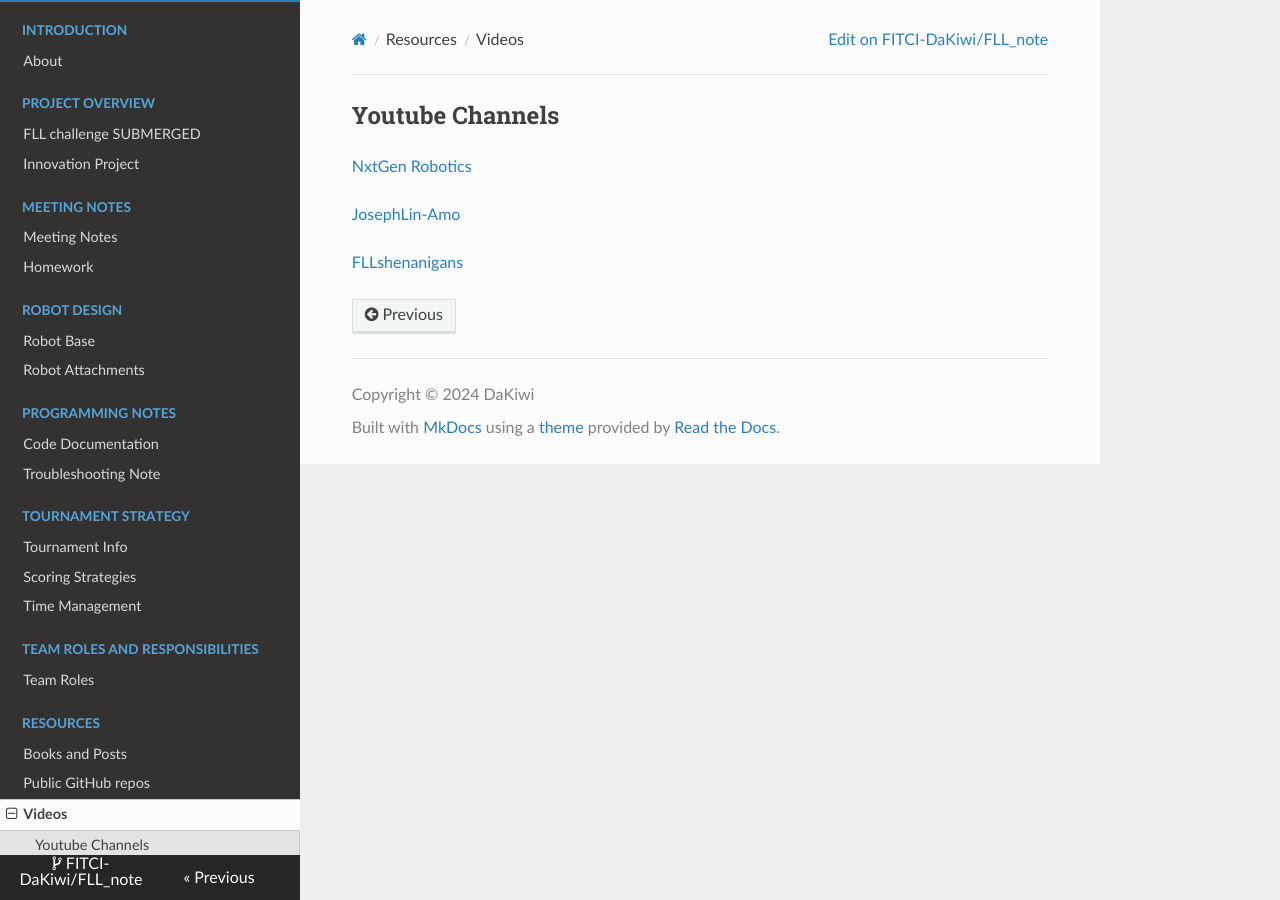
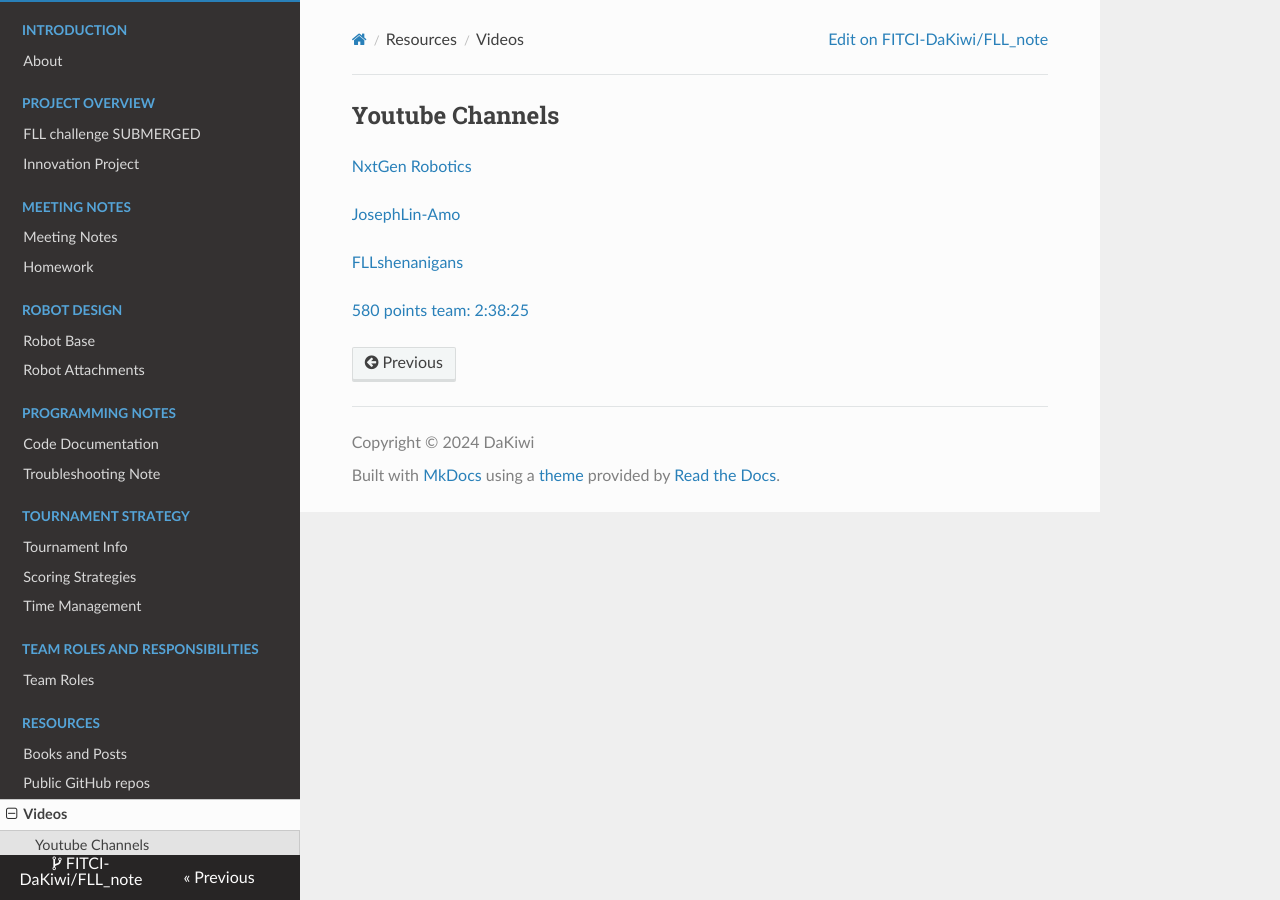
Before and after one commit to FITCI-DaKiwi/FLL_note_2024, an MkDocs documentation site: the page built from docs/youtube_res.md, in a window 1280 px wide. Built offline with MkDocs 1.6.1, drawn with Linux system fonts in a browser that asks for light colours; nearby versions of some CDN libraries.

Commit message:
Update youtube_res.md

```diff
--- a/docs/youtube_res.md
+++ b/docs/youtube_res.md
@@ -7,3 +7,5 @@
 [JosephLin-Amo](https://www.youtube.com/@JosephLin-Amoy)
 
 [FLLshenanigans](https://www.youtube.com/@FLLshenanigans)
+
+[580 points team: 2:38:25](https://www.youtube.com/live/Dv8fsMpKFjg?si=gooUPGNxHTxqiCIo)
```
